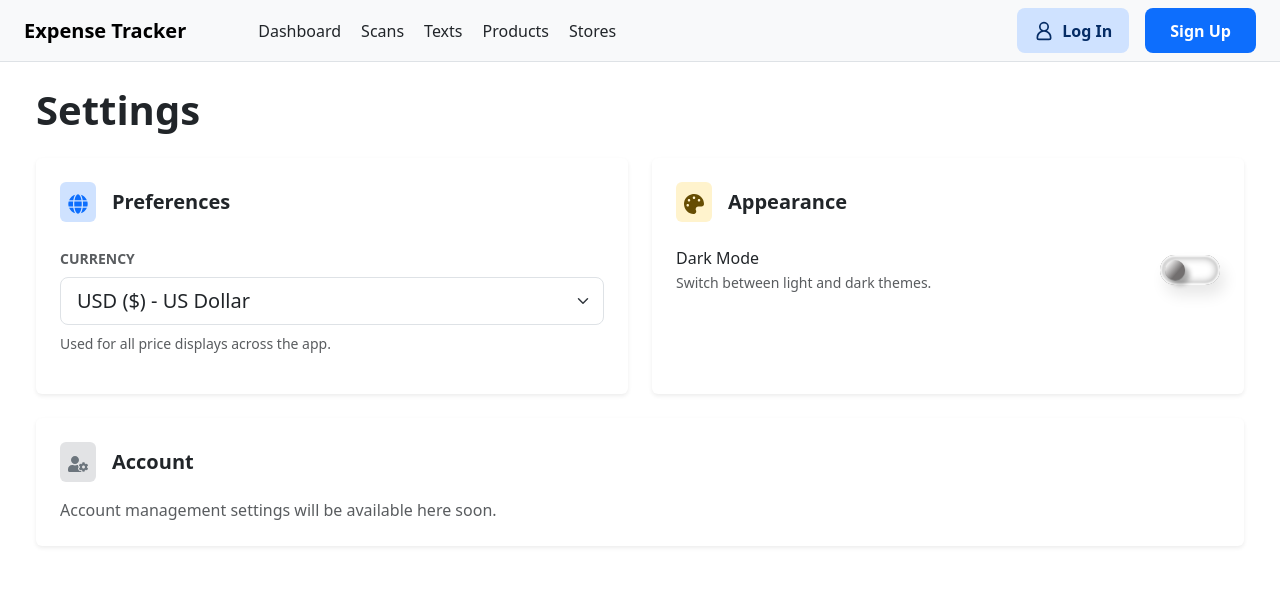
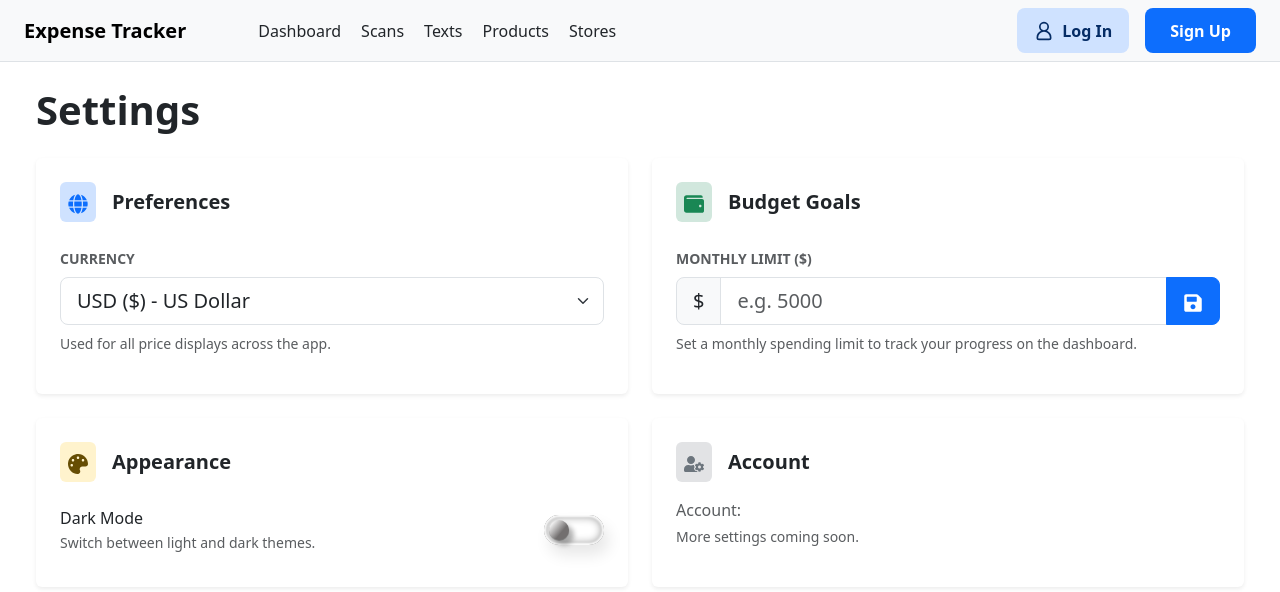
Before and after one commit to HarunUYGUC/Expense-Tracker, a React (Vite) app: page /settings in a window 1280 px wide. Shown: the top 592 px of the page. Built offline with nearby package versions, Linux system fonts and the light colour scheme; no server answers.

Commit message:
Budget Goals added

```diff
--- a/src/pages/Settings.jsx
+++ b/src/pages/Settings.jsx
@@ -1,11 +1,60 @@
-import React from 'react';
+import React, { useState, useEffect } from 'react';
 import { useTheme } from '../context/ThemeContext';
 import { useCurrency } from '../context/CurrencyContext';
-import { FaGlobe, FaPalette, FaUserCog } from 'react-icons/fa';
+import { useAuth } from '../context/AuthContext';
+import { db } from '../firebase';
+import { doc, getDoc, setDoc } from 'firebase/firestore';
+import { FaGlobe, FaPalette, FaUserCog, FaWallet, FaSave } from 'react-icons/fa';
 
 function Settings() {
   const { theme, toggleTheme } = useTheme();
   const { currency, updateCurrency } = useCurrency();
+  const { user } = useAuth();
+
+  // Bütçe State'i
+  const [budgetInput, setBudgetInput] = useState('');
+  const [saving, setSaving] = useState(false);
+  const [message, setMessage] = useState('');
+
+  // Sayfa yüklendiğinde mevcut bütçeyi çek
+  useEffect(() => {
+    if (user) {
+      const fetchBudget = async () => {
+        try {
+          const docRef = doc(db, "users", user.uid);
+          const docSnap = await getDoc(docRef);
+          if (docSnap.exists() && docSnap.data().budgetLimit) {
+            setBudgetInput(docSnap.data().budgetLimit);
+          }
+        } catch (error) {
+          console.error("Error fetching budget:", error);
+        }
+      };
+      fetchBudget();
+    }
+  }, [user]);
+
+  // Bütçeyi Kaydet
+  const handleSaveBudget = async () => {
+    if (!user) return;
+    setSaving(true);
+    setMessage('');
+
+    try {
+      // Users koleksiyonuna bütçeyi kaydet (Merge: true ile diğer verileri silmez)
+      await setDoc(doc(db, "users", user.uid), {
+        budgetLimit: parseFloat(budgetInput) || 0
+      }, { merge: true });
+
+      setMessage('Budget updated successfully!');
+      setTimeout(() => setMessage(''), 3000);
+    } catch (error) {
+      console.error("Error saving budget:", error);
+      setMessage('Failed to save budget.');
+    } finally {
+      setSaving(false);
+    }
+  };
 
   return (
     <div className="dashboard-page-wrapper p-4">
@@ -47,7 +96,46 @@ function Settings() {
                 </div>
             </div>
 
-            {/* Karanlık Mod */}
+            {/* BÜTÇE HEDEFLERİ */}
+            <div className="col-md-6">
+                <div className="card border-0 shadow-sm h-100">
+                    <div className="card-body p-4">
+                        <div className="d-flex align-items-center mb-4">
+                            <div className="bg-success-subtle text-success p-2 rounded me-3">
+                                <FaWallet className="fs-5" />
+                            </div>
+                            <h5 className="card-title mb-0 fw-bold">Budget Goals</h5>
+                        </div>
+
+                        <div className="mb-3">
+                            <label className="form-label text-muted small fw-bold">MONTHLY LIMIT ({currency.symbol})</label>
+                            <div className="input-group input-group-lg">
+                                <span className="input-group-text bg-body-tertiary">{currency.symbol}</span>
+                                <input
+                                    type="number"
+                                    className="form-control"
+                                    placeholder="e.g. 5000"
+                                    value={budgetInput}
+                                    onChange={(e) => setBudgetInput(e.target.value)}
+                                />
+                                <button
+                                    className="btn btn-primary"
+                                    onClick={handleSaveBudget}
+                                    disabled={saving}
+                                >
+                                    {saving ? '...' : <FaSave />}
+                                </button>
+                            </div>
+                            <div className="form-text mt-2">
+                                Set a monthly spending limit to track your progress on the dashboard.
+                            </div>
+                            {message && <div className={`mt-2 small fw-bold ${message.includes('Failed') ? 'text-danger' : 'text-success'}`}>{message}</div>}
+                        </div>
+                    </div>
+                </div>
+            </div>
+
+            {/* GÖRÜNÜM (Karanlık Mod) */}
             <div className="col-md-6">
                 <div className="card border-0 shadow-sm h-100">
                     <div className="card-body p-4">
@@ -64,7 +152,6 @@ function Settings() {
                                 <small className="text-muted">Switch between light and dark themes.</small>
                             </div>
 
-                            {/* Özel Animasyonlu Switch Butonu */}
                             <div className="switch-container">
                                 <input
                                     type="checkbox"
@@ -73,18 +160,16 @@ function Settings() {
                                     checked={theme === 'dark'}
                                     onChange={toggleTheme}
                                 />
-                                <label htmlFor="darkModeToggle" className="switch-label">
-                                    {/* CSS ::before ile dolduruluyor */}
-                                </label>
+                                <label htmlFor="darkModeToggle" className="switch-label"></label>
                             </div>
                         </div>
                     </div>
                 </div>
             </div>
 
-            {/* Gelecek Özellikler İçin */}
-            <div className="col-12">
-                <div className="card border-0 shadow-sm">
+            {/* HESAP */}
+            <div className="col-md-6">
+                <div className="card border-0 shadow-sm h-100">
                     <div className="card-body p-4">
                         <div className="d-flex align-items-center mb-3">
                             <div className="bg-secondary-subtle text-secondary p-2 rounded me-3">
@@ -92,7 +177,8 @@ function Settings() {
                             </div>
                             <h5 className="card-title mb-0 fw-bold">Account</h5>
                         </div>
-                        <p className="text-muted mb-0">Account management settings will be available here soon.</p>
+                        <p className="text-muted mb-0">Account: <strong>{user?.email}</strong></p>
+                        <p className="text-muted small mt-1">More settings coming soon.</p>
                     </div>
                 </div>
             </div>
```
Also changed, not shown: src/pages/Dashboard.jsx (+81 -24 lines).
